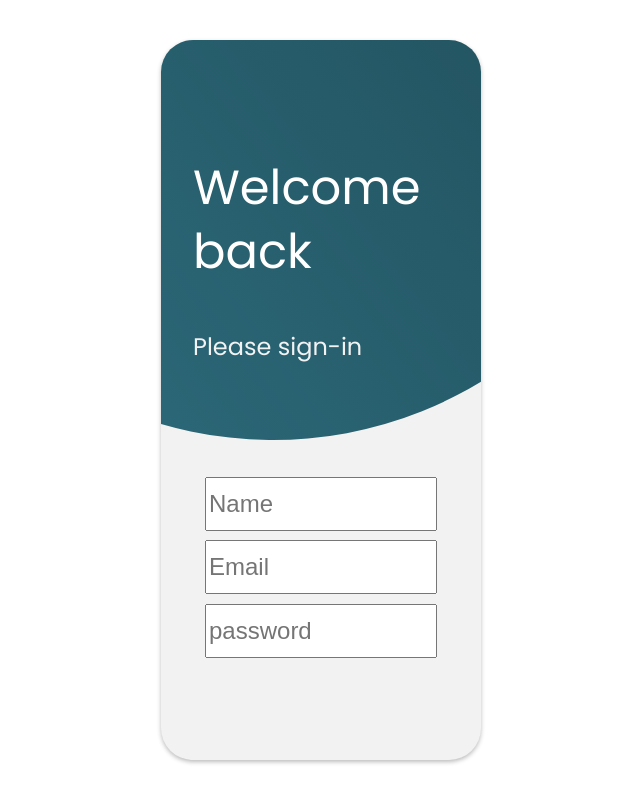
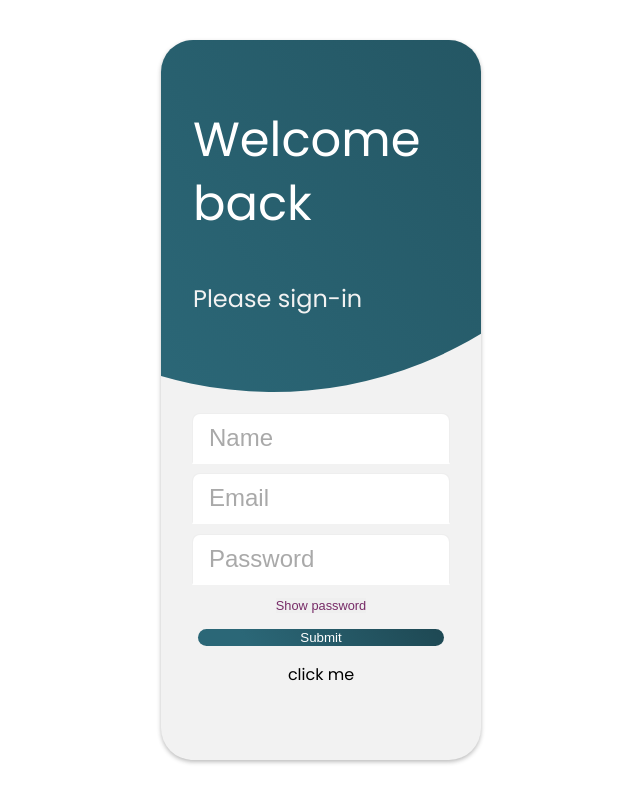
Before and after one commit to ZernoBilly/pass-gen, a React (Create React App) app: page / in a window 1280 px wide. Shown: the whole page, without its empty margins (319-959 px from the left). Built offline with nearby package versions, Linux system fonts and the light colour scheme.

Commit message:
form aimation

```diff
--- /dev/null
+++ b/src/components/Button/Button.tsx
@@ -0,0 +1,14 @@
+import React from "react";
+
+import { SubmitButton } from "./styled";
+
+type ButtonProps = {
+  type: "submit";
+  text: string;
+};
+
+const Button: React.FC<ButtonProps> = ({ type, text }) => {
+  return <>{type === "submit" && <SubmitButton>{text}</SubmitButton>}</>;
+};
+
+export default Button;
--- /dev/null
+++ b/src/components/Button/styled.ts
@@ -0,0 +1,17 @@
+import styled from "styled-components";
+
+export const SubmitButton = styled.button`
+  width: 77%;
+  text-align: center;
+  background: ${({ theme }) => theme.gradientColor.primary.backgroundColor};
+  background: ${({ theme }) => theme.gradientColor.primary.linearGradient};
+  color: ${({ theme }) => theme.palette.light.light};
+  border: none;
+  border-radius: 1rem;
+  cursor: pointer;
+  transition: all, 240ms ease-in-out;
+
+  &:hover {
+    filter: brightness(1.1);
+  }
+`;
--- a/src/components/Form/Form.tsx
+++ b/src/components/Form/Form.tsx
@@ -1,15 +1,17 @@
-import React from "react";
+import React, { useState } from "react";
 
 import InputField from "../InputField/InputField";
+import Button from "../Button/Button";
 
 import {
   FormContainer,
   TopContainer,
-  BackDrop,
+  DropBar,
   HeaderContainer,
   HeaderTitle,
   HeaderDescription,
   InputContainer,
+  ButtonContainer,
 } from "./styled";
 
 type FormProps = {
@@ -19,10 +21,46 @@ type FormProps = {
 };
 
 const Form: React.FC<FormProps> = ({ title, description, type }) => {
+  const [isDropBarExpanded, setIsDropBarExpanded] = useState(false);
+
+  const dropBarVariants = {
+    expanded: {
+      width: "200%",
+      height: "65rem",
+      borderRadius: "20%",
+      transform: "rotate(-5deg)",
+      top: "-5rem",
+    },
+    collapsed: {
+      width: "200%",
+      height: "50rem",
+      borderRadius: "50%",
+      transform: "rotate(-5deg)",
+    },
+  };
+
+  const expandAnimation = () => {
+    setIsDropBarExpanded(true);
+    setTimeout(() => {
+      setIsDropBarExpanded(false);
+    }, expandingTransition.duration * 1000 - 1500);
+  };
+
+  const expandingTransition = {
+    type: "spring",
+    duration: 2.2,
+    stiffness: 30,
+  };
+
   return (
     <FormContainer>
       <TopContainer>
-        <BackDrop />
+        <DropBar
+          initial={false}
+          animate={isDropBarExpanded ? "expanded" : "collapsed"}
+          variants={dropBarVariants}
+          transition={expandingTransition}
+        />
         <HeaderContainer>
           {Array.isArray(title) ? (
             title.map((value) => <HeaderTitle>{value}</HeaderTitle>)
@@ -35,10 +73,14 @@ const Form: React.FC<FormProps> = ({ title, description, type }) => {
         </HeaderContainer>
       </TopContainer>
       <InputContainer>
-        <InputField type={"text"} label={"Name"} />
+        {type === "signup" && <InputField type={"text"} label={"Name"} />}
         <InputField type={"email"} label={"Email"} />
-        <InputField type={"password"} label={"password"} />
+        <InputField type={"password"} label={"Password"} />
       </InputContainer>
+      <ButtonContainer>
+        <Button type={"submit"} text={"Submit"} />
+        <p onClick={() => expandAnimation()}>click me</p>
+      </ButtonContainer>
     </FormContainer>
   );
 };
--- a/src/components/Form/styled.ts
+++ b/src/components/Form/styled.ts
@@ -1,4 +1,5 @@
 import styled from "styled-components";
+import { motion } from "framer-motion";
 
 export const FormContainer = styled.div`
   height: 90vh;
@@ -13,7 +14,7 @@ export const FormContainer = styled.div`
 
 export const TopContainer = styled.div`
   width: 100%;
-  height: 20rem;
+  height: 17rem;
   display: flex;
   flex-direction: column;
   justify-content: flex-end;
@@ -21,13 +22,13 @@ export const TopContainer = styled.div`
   padding-bottom: 5rem;
 `;
 
-export const BackDrop = styled.div`
+export const DropBar = styled(motion.div)`
   width: 200%;
   min-width: 50rem;
   height: 50rem;
   position: absolute;
   border-radius: 50%;
-  top: -25rem;
+  top: -28rem;
   left: -18rem;
   transform: rotate(-5deg);
   background: ${({ theme }) => theme.gradientColor.primary.backgroundColor};
@@ -65,5 +66,14 @@ export const InputContainer = styled.div`
   flex-direction: column;
   align-items: center;
   justify-content: center;
-  margin-top: 2rem;
+  margin-top: 1rem;
 `;
+
+export const ButtonContainer = styled.div`
+  width: 100%;
+  display: flex;
+  flex-direction: column;
+  align-items: center;
+  justify-content: center;
+  margin-top: 1rem;
+`;
--- a/src/components/InputField/InputField.tsx
+++ b/src/components/InputField/InputField.tsx
@@ -1,6 +1,6 @@
-import React from "react";
+import React, { useState } from "react";
 
-import { Input } from "./styled";
+import { Input, ShowPasswordButton } from "./styled";
 
 type InputFieldProps = {
   type: "email" | "password" | "text";
@@ -8,7 +8,31 @@ type InputFieldProps = {
 };
 
 const InputField: React.FC<InputFieldProps> = ({ type, label }) => {
-  return <Input type={type} placeholder={label}></Input>;
+  const [showPassword, setShowPassword] = useState(false);
+
+  const handleClick = () => {
+    setShowPassword(!showPassword);
+  };
+
+  return (
+    <>
+      <Input
+        type={
+          type === "password" && !showPassword
+            ? "password"
+            : type === "password"
+            ? "text"
+            : type
+        }
+        placeholder={label}
+      ></Input>
+      {type === "password" && (
+        <ShowPasswordButton onClick={() => handleClick()}>
+          {showPassword ? "Hide password" : "Show password"}
+        </ShowPasswordButton>
+      )}
+    </>
+  );
 };
 
 export default InputField;
--- a/src/components/InputField/styled.ts
+++ b/src/components/InputField/styled.ts
@@ -5,4 +5,27 @@ export const Input = styled.input`
   height: 3rem;
   font-size: 1.5rem;
   margin: 0.3rem 0 0.3rem 0;
+  padding: 0 1rem;
+  outline: none;
+  border: 1px solid rgba(200, 200, 200, 0.3);
+  border-bottom: 2px solid transparent;
+  border-radius: 8px 8px 0 0;
+
+  &::placeholder {
+    color: ${({ theme }) => theme.palette.light.dark};
+  }
+
+  &:focus {
+    outline: none;
+    border-bottom: 2px solid rgb(43, 103, 119);
+  }
 `;
+
+export const ShowPasswordButton = styled.button`
+  border: none;
+  margin: 0.5rem 0 0 0;
+  padding: 0;
+  cursor: pointer;
+  color: ${({ theme }) => theme.palette.info.main};
+  font-size: 0.8rem;
+`;
--- /dev/null
+++ b/src/components/Link/styled.ts
@@ -0,0 +1 @@
+import styled from "styled-components";
--- a/src/pages/Validation/Validation.tsx
+++ b/src/pages/Validation/Validation.tsx
@@ -10,7 +10,7 @@ const Validation = () => {
       <Form
         title={["Welcome", "back"]}
         description={"Please sign-in"}
-        type={"signin"}
+        type={"signup"}
       />
     </MainContainer>
   );
```
Also changed, not shown: src/components/Link/Link.tsx (added, +7 -0 lines).
